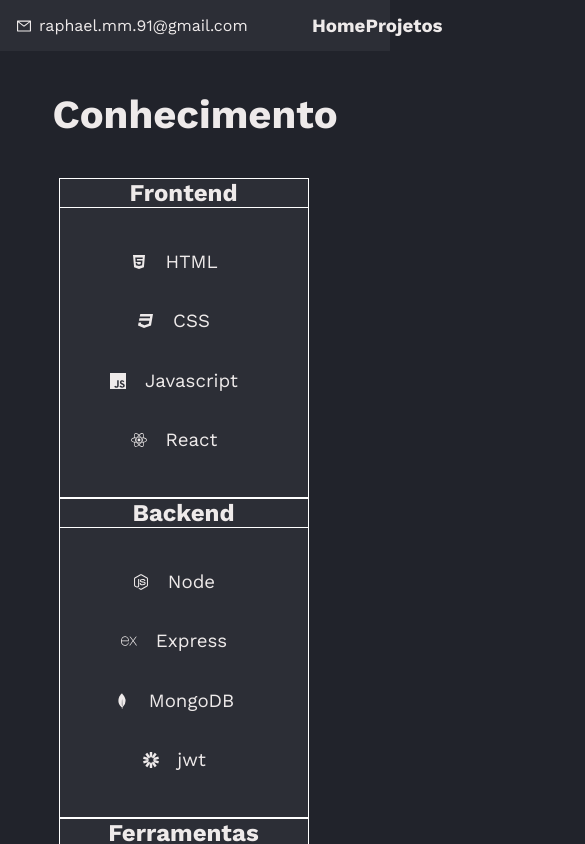
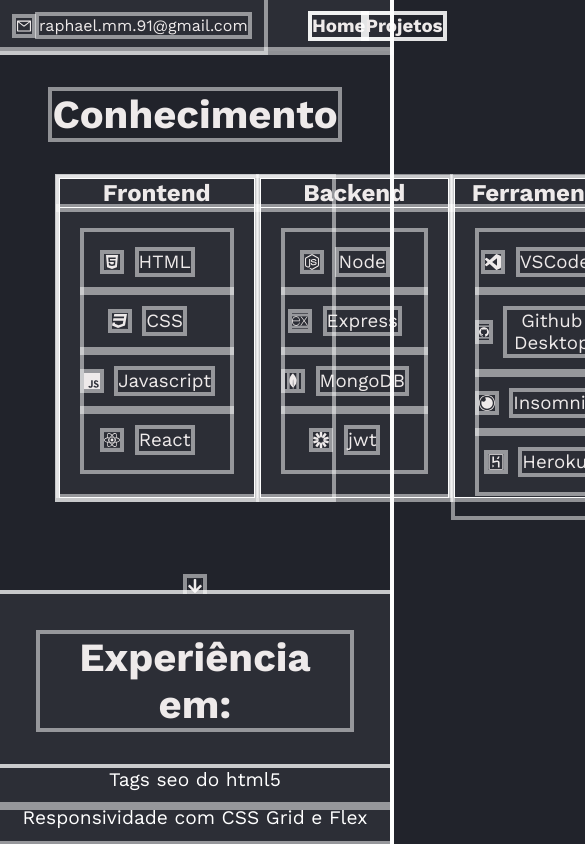
Before and after one commit to rm0909/my-portfolio, a React (Vite) app: page /conhecimento in a window 390 px wide. Shown: the top 844 px of the page, 585 px wide, since content can reach past the window. Built offline with nearby package versions, Linux system fonts and the light colour scheme.

Commit message:
commit just to deploy to netl

```diff
--- a/src/App.css
+++ b/src/App.css
@@ -4,9 +4,11 @@
   --bckgrd-color-secondary: #2c2e36;
   --bckgrd-color-third: #202125;
 }
-*,html,
-::after,
-::before {
+* { outline: solid 0.25rem hsla(210, 100%, 100%, 0.5); }
+*,
+html,
+:after,
+:before {
   margin: 0;
   padding: 0;
   box-sizing: border-box;
@@ -15,11 +17,10 @@
 }
 body {
   background-color: var(--bckgrd-color-default);
+}
 
-}
 nav {
   background-color: var(--bckgrd-color-secondary);
-
   display: flex;
   flex-direction: row;
   justify-content: space-between;
@@ -60,8 +61,8 @@
   display: inline;
 }
 .main-block {
-  height: 90vh;
-  width: 100%;
+  /* height: 90vh;
+  width: 100%; */
   display: grid;
   place-items: center;
   place-content: center;
@@ -75,7 +76,7 @@
   flex-direction: column;
   align-items: center;
   justify-content: space-between;
-  height: inherit;
+  /* height: inherit; */
 }
 .flex-row {
   padding: 1em;
@@ -98,9 +99,11 @@
   margin-bottom: 5em;
   display: flex;
   flex-direction: row;
+  align-items: center;
   justify-content: space-around;
+  gap: 5px;
   width: 70vw;
-  height: 56vh;
+  /* height: 56vh; */
 }
 .skill-box {
   background-color: var(--bckgrd-color-secondary);
@@ -128,7 +131,7 @@
 }
 .exp {
   width: 100%;
-  background-color:var(--bckgrd-color-secondary);
+  background-color: var(--bckgrd-color-secondary);
   text-align: center;
   display: flex;
   align-items: center;
@@ -137,10 +140,10 @@
 .exp-ul {
   width: 40vw;
 }
-.exp h1{
+.exp h1 {
   margin-bottom: 1em;
 }
-ul{
+ul {
   text-align: center;
 }
 li {
@@ -149,19 +152,16 @@
   font-size: 1.2em;
   padding-bottom: 0.8em;
 }
-.next-steps{
-  margin-bottom:1em;
+.next-steps {
+  margin-bottom: 1em;
   text-align: center;
 }
-.next-steps h1{
+.next-steps h1 {
   margin: 1em;
 }
+
 @media (max-width: 600px) {
-  .skill-box-container {
-    flex-direction: column;
-    height: 100%;
-  }
   .exp-ul {
     width: 100vw;
   }
- }
+}
--- a/src/components/Home.jsx
+++ b/src/components/Home.jsx
@@ -44,7 +44,7 @@
             </div>
             <div className="flex-column">
               <ImWhatsapp />
-              <div>(21)9752-42151</div>
+              <div>(00)0000-0000</div>
             </div>
           </div>
         </div>
--- a/src/components/Nav.jsx
+++ b/src/components/Nav.jsx
@@ -2,9 +2,7 @@
 function Nav(props) {
   return (
     <nav>
-      <div>
        <span className="flex-row"><AiOutlineMail/> <h3 id="nav-email">raphael.mm.91@gmail.com</h3></span>
-      </div>
       <div className="nav-buttons">
         <div>
           <h3>{props.navA}</h3>
--- a/src/main.jsx
+++ b/src/main.jsx
@@ -1,6 +1,7 @@
 import React from "react";
 import ReactDOM from "react-dom/client";
 import App from "./App";
+import "./App.css"
 import { BrowserRouter } from "react-router-dom";
 
 // import { formatPostcssSourceMap } from "vite";
```
Also changed, not shown: src/components/Projetos.css (indentation only).
